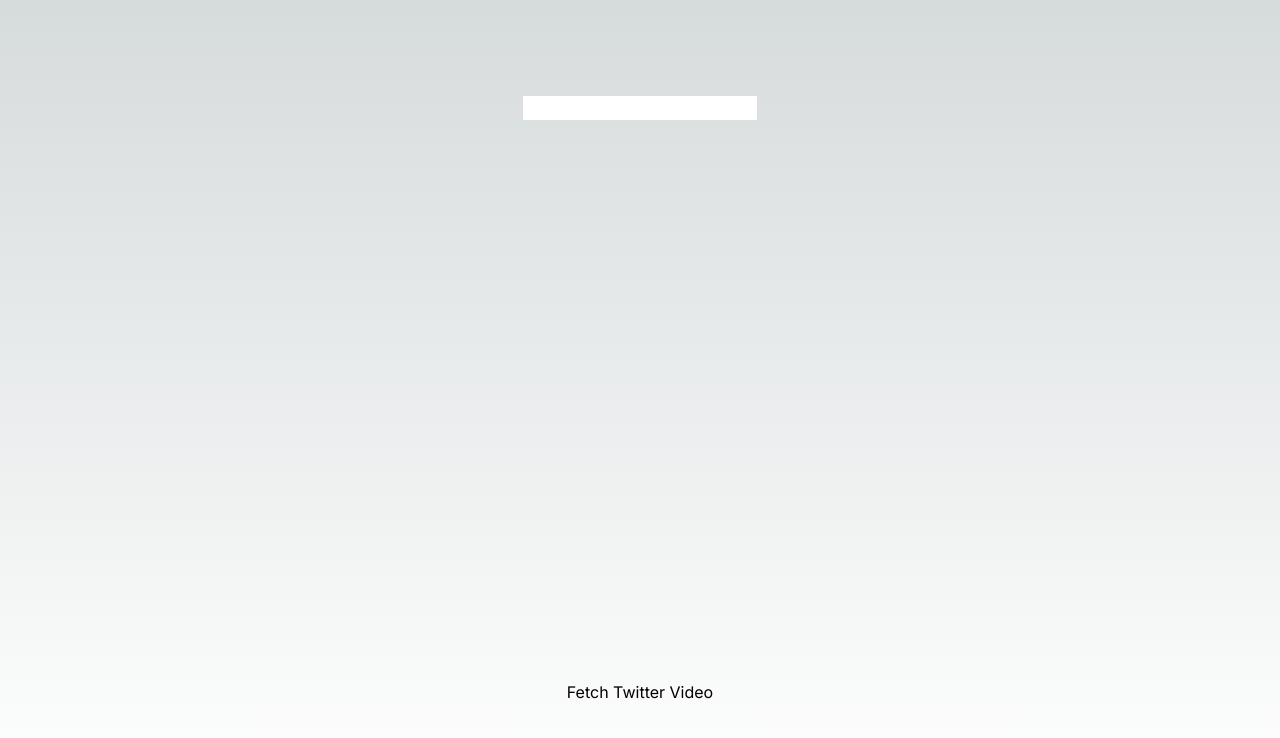
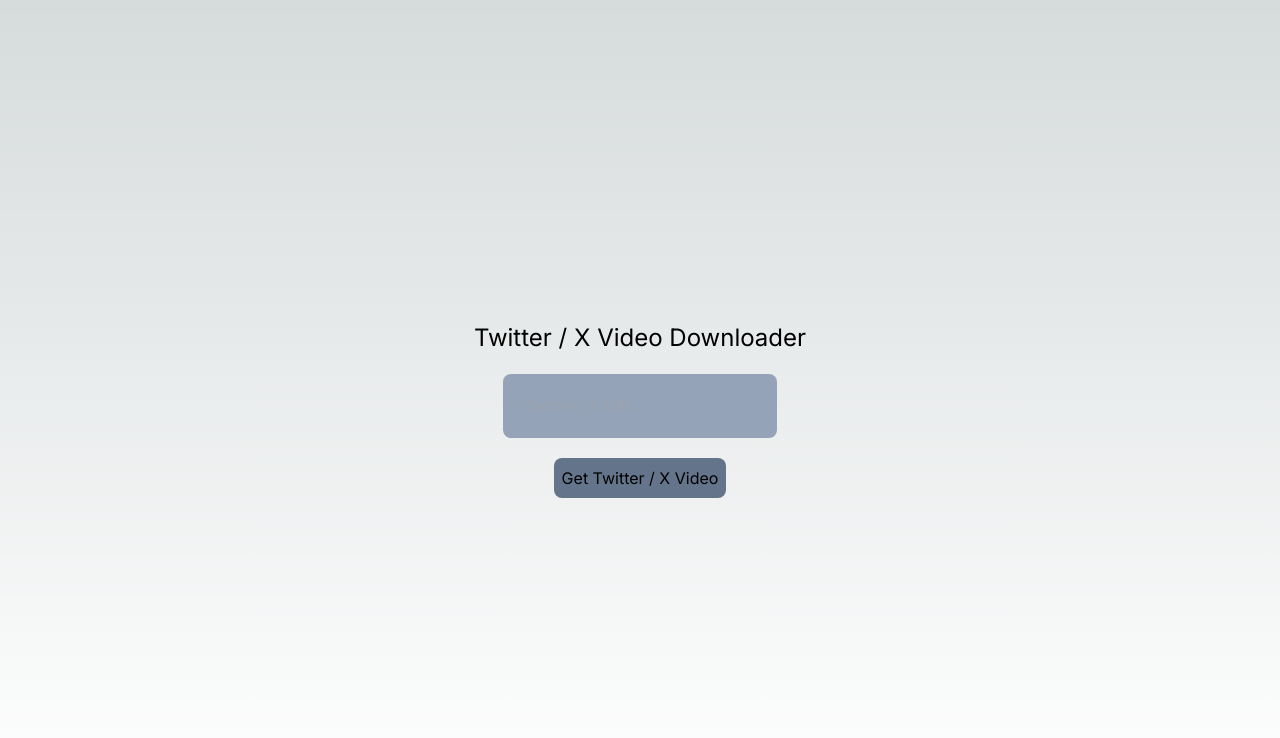
Before and after one commit to epiglotis/Social-Media-Video-Downloader, a Next.js app: page /twitter in a window 1280 px wide. Shown: the top 738 px of the page. Built offline with nearby package versions, Linux system fonts and the light colour scheme.

Commit message:
Twitter Video Downloading Functionality Added

```diff
--- a/src/app/twitter/TwitterComponent.tsx
+++ b/src/app/twitter/TwitterComponent.tsx
@@ -1,28 +1,58 @@
-// components/TwitterComponent.tsx
-import React, { useEffect } from 'react';
+import React, { useEffect, useState } from 'react';
 
 const TwitterComponent: React.FC = () => {
+  const [twitterUrl, setTwitterUrl] = useState<string>('');
+
   useEffect(() => {
     const fetchTwitterVideo = async () => {
       try {
-        const response = await fetch('/api/twitterVideos');
+        const response = await fetch(
+          `/api/twitterVideos?url=${encodeURIComponent(twitterUrl)}`
+        );
         const data = await response.json();
+
+        if (data.media && data.media.media.length > 0) {
+          window.open(data.media.media[0].url, '_blank');
+        }
+
         console.log(data.media);
+        console.log(data.media.media[0].url);
       } catch (error) {
         console.error('Error fetching Twitter media:', error);
       }
     };
 
     // Attach the event listener once the component is mounted
-    document.getElementById('twitterButton')?.addEventListener('click', fetchTwitterVideo);
+    document
+      .getElementById('twitterButton')
+      ?.addEventListener('click', fetchTwitterVideo);
 
     // Clean up the event listener when the component is unmounted
     return () => {
-      document.getElementById('twitterButton')?.removeEventListener('click', fetchTwitterVideo);
+      document
+        .getElementById('twitterButton')
+        ?.removeEventListener('click', fetchTwitterVideo);
     };
-  }, []); // Run the effect only once on component mount
+  }, [twitterUrl]); // Run the effect when twitterUrl changes
 
-  return <button id="twitterButton">Fetch Twitter Video</button>;
+  const handleInputChange = (event: React.ChangeEvent<HTMLInputElement>) => {
+    setTwitterUrl(event.target.value);
+  };
+
+  return (
+    <div className='flex flex-col gap-5 w-full items-center'>
+      <input
+        type='text'
+        placeholder='Twitter / X URL'
+        className='text-black p-5 bg-slate-400 rounded-lg'
+        value={twitterUrl}
+        onChange={handleInputChange}
+      />
+      <button className='bg-slate-500 p-2 rounded-lg' id='twitterButton'>
+        Get Twitter / X Video
+      </button>
+    </div>
+  );
 };
 
 export default TwitterComponent;
--- a/src/app/twitter/page.tsx
+++ b/src/app/twitter/page.tsx
@@ -5,8 +5,10 @@
 
 const Twitter: React.FC = () => {
   return (
-    <main className='flex min-h-screen flex-col items-center justify-between p-24'>
-      <input></input>
+    <main className='flex min-h-screen flex-col items-center justify-center p-24'>
+      <h1 className='p-5 text-2xl text-center'>
+        Twitter / X Video Downloader
+      </h1>
       <TwitterComponent />
     </main>
   );
--- a/src/pages/api/twitterVideos.js
+++ b/src/pages/api/twitterVideos.js
@@ -1,14 +1,18 @@
-// pages/api/twitterVideos.js
+// src/pages/api/twitterVideos.js
 import getTwitterMedia from 'get-twitter-media';
 
 export default async function handler(req, res) {
   try {
-    const media = await getTwitterMedia(
-      'https://twitter.com/CursedVideos/status/1687071264848879616?s=20',
-      {
-        buffer: true,
-      }
-    );
+    const { url } = req.query;
+
+    if (!url) {
+      return res.status(400).json({ error: 'Missing URL parameter' });
+    }
+
+    const media = await getTwitterMedia(url, {
+      buffer: true,
+    });
+
     res.status(200).json({ media });
   } catch (error) {
     console.error('Error fetching Twitter media:', error);
```
